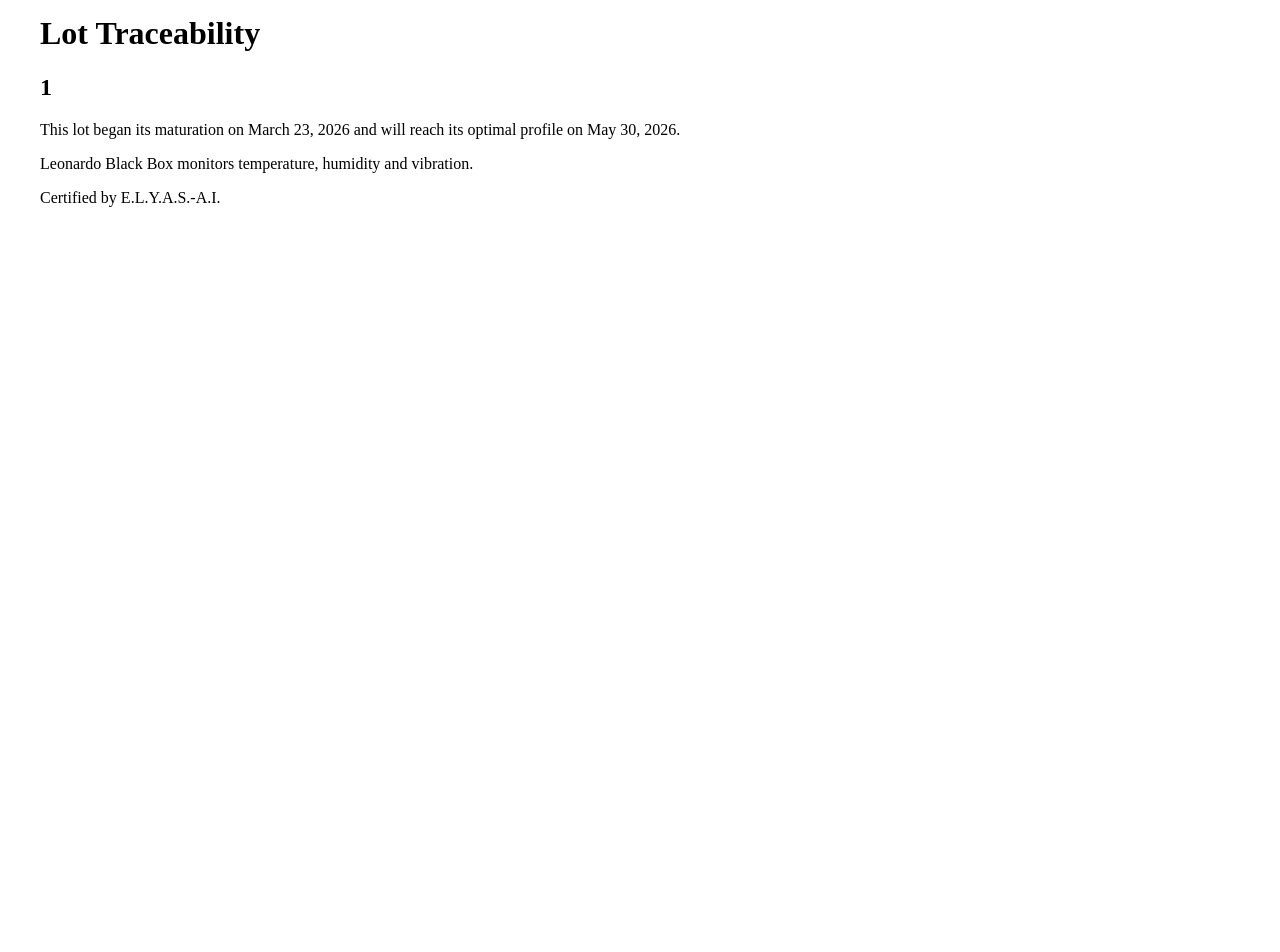
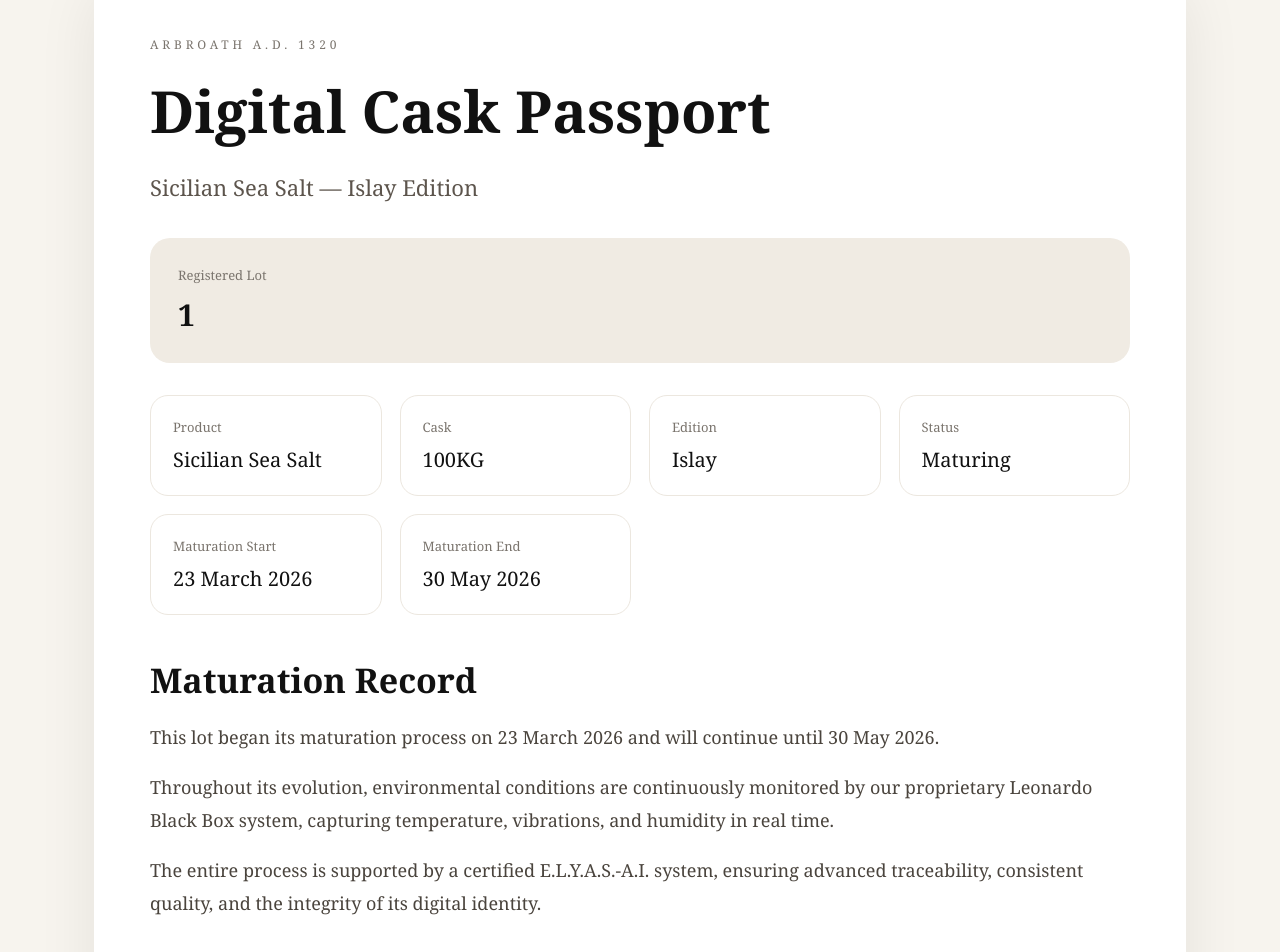
Before and after one commit to giorgiocozzolino-64/arbroath, a Next.js app: page /lot/1 in a window 1280 px wide. Shown: the part 80-1032 px from the top of the page. Before the commit the page ends 800 px from the top, so only its background shows below. Built offline with nearby package versions, Linux system fonts and the light colour scheme.

Commit message:
Upgrade lot passport page

```diff
--- a/app/lot/[id]/page.tsx
+++ b/app/lot/[id]/page.tsx
@@ -1,19 +1,124 @@
 export default function LotPage({ params }: { params: { id: string } }) {
+  const lotId = params.id;
+
   return (
-    <main style={{ padding: "40px", fontFamily: "serif" }}>
-      <p>ARBROATH A.D. 1320</p>
-      <h1>Lot Traceability</h1>
-      <h2>{params.id}</h2>
-      <p>
-        This lot began its maturation on March 23, 2026 and will reach its
-        optimal profile on May 30, 2026.
-      </p>
-      <p>
-        Leonardo Black Box monitors temperature, humidity and vibration.
-      </p>
-      <p>
-        Certified by E.L.Y.A.S.-A.I.
-      </p>
+    <main
+      style={{
+        minHeight: "100vh",
+        background: "#f7f4ee",
+        color: "#111",
+        fontFamily: "Georgia, serif",
+        padding: "48px 24px",
+      }}
+    >
+      <section
+        style={{
+          maxWidth: "980px",
+          margin: "0 auto",
+          background: "#fff",
+          borderRadius: "28px",
+          padding: "56px",
+          boxShadow: "0 20px 60px rgba(0,0,0,0.08)",
+        }}
+      >
+        <p style={{ letterSpacing: "0.32em", fontSize: "12px", color: "#7a746d" }}>
+          ARBROATH A.D. 1320
+        </p>
+
+        <h1 style={{ fontSize: "58px", margin: "18px 0 8px" }}>
+          Digital Cask Passport
+        </h1>
+
+        <p style={{ fontSize: "22px", color: "#5d554d", marginBottom: "36px" }}>
+          Sicilian Sea Salt — Islay Edition
+        </p>
+
+        <div
+          style={{
+            background: "#f0ebe3",
+            borderRadius: "20px",
+            padding: "28px",
+            marginBottom: "32px",
+          }}
+        >
+          <p style={{ margin: 0, fontSize: "13px", color: "#7a746d" }}>
+            Registered Lot
+          </p>
+          <h2 style={{ fontSize: "30px", margin: "10px 0 0", wordBreak: "break-word" }}>
+            {lotId}
+          </h2>
+        </div>
+
+        <div
+          style={{
+            display: "grid",
+            gridTemplateColumns: "repeat(auto-fit, minmax(210px, 1fr))",
+            gap: "18px",
+            marginBottom: "42px",
+          }}
+        >
+          {[
+            ["Product", "Sicilian Sea Salt"],
+            ["Cask", "100KG"],
+            ["Edition", "Islay"],
+            ["Status", "Maturing"],
+            ["Maturation Start", "23 March 2026"],
+            ["Maturation End", "30 May 2026"],
+          ].map(([label, value]) => (
+            <div
+              key={label}
+              style={{
+                border: "1px solid #ece7df",
+                borderRadius: "18px",
+                padding: "22px",
+              }}
+            >
+              <p style={{ margin: 0, fontSize: "13px", color: "#7a746d" }}>
+                {label}
+              </p>
+              <p style={{ margin: "10px 0 0", fontSize: "20px" }}>
+                {value}
+              </p>
+            </div>
+          ))}
+        </div>
+
+        <section style={{ marginBottom: "38px" }}>
+          <h2 style={{ fontSize: "34px", marginBottom: "14px" }}>
+            Maturation Record
+          </h2>
+          <p style={{ fontSize: "18px", lineHeight: 1.8, color: "#4a443d" }}>
+            This lot began its maturation process on 23 March 2026 and will
+            continue until 30 May 2026.
+          </p>
+          <p style={{ fontSize: "18px", lineHeight: 1.8, color: "#4a443d" }}>
+            Throughout its evolution, environmental conditions are continuously
+            monitored by our proprietary Leonardo Black Box system, capturing
+            temperature, vibrations, and humidity in real time.
+          </p>
+          <p style={{ fontSize: "18px", lineHeight: 1.8, color: "#4a443d" }}>
+            The entire process is supported by a certified E.L.Y.A.S.-A.I.
+            system, ensuring advanced traceability, consistent quality, and the
+            integrity of its digital identity.
+          </p>
+        </section>
+
+        <section
+          style={{
+            borderTop: "1px solid #ece7df",
+            paddingTop: "28px",
+          }}
+        >
+          <h2 style={{ fontSize: "30px", marginBottom: "12px" }}>
+            Verification
+          </h2>
+          <p style={{ fontSize: "17px", lineHeight: 1.7, color: "#4a443d" }}>
+            This digital record connects the physical cask to its certified
+            product identity, supporting provenance, authenticity, and premium
+            traceability.
+          </p>
+        </section>
+      </section>
     </main>
   );
 }
```
